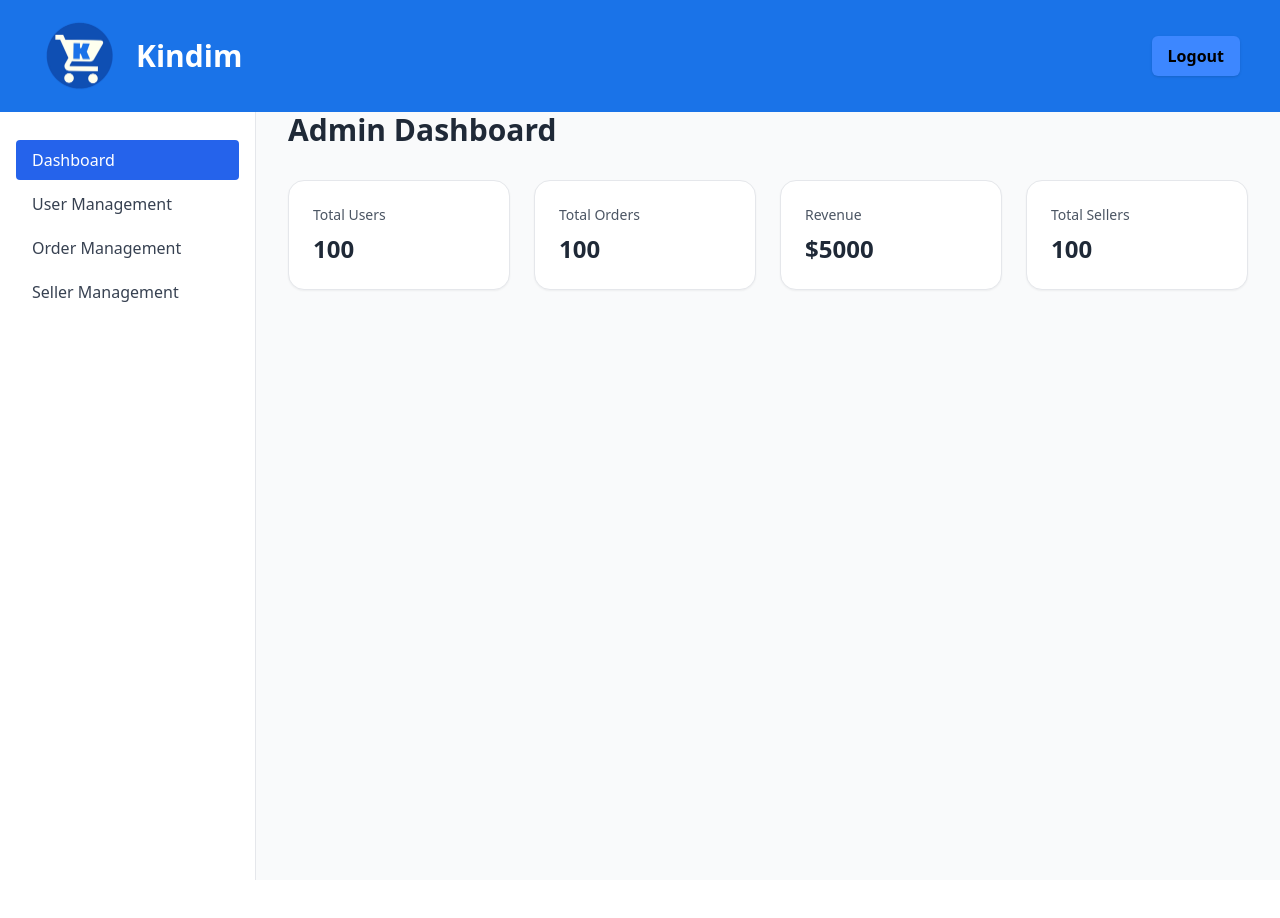
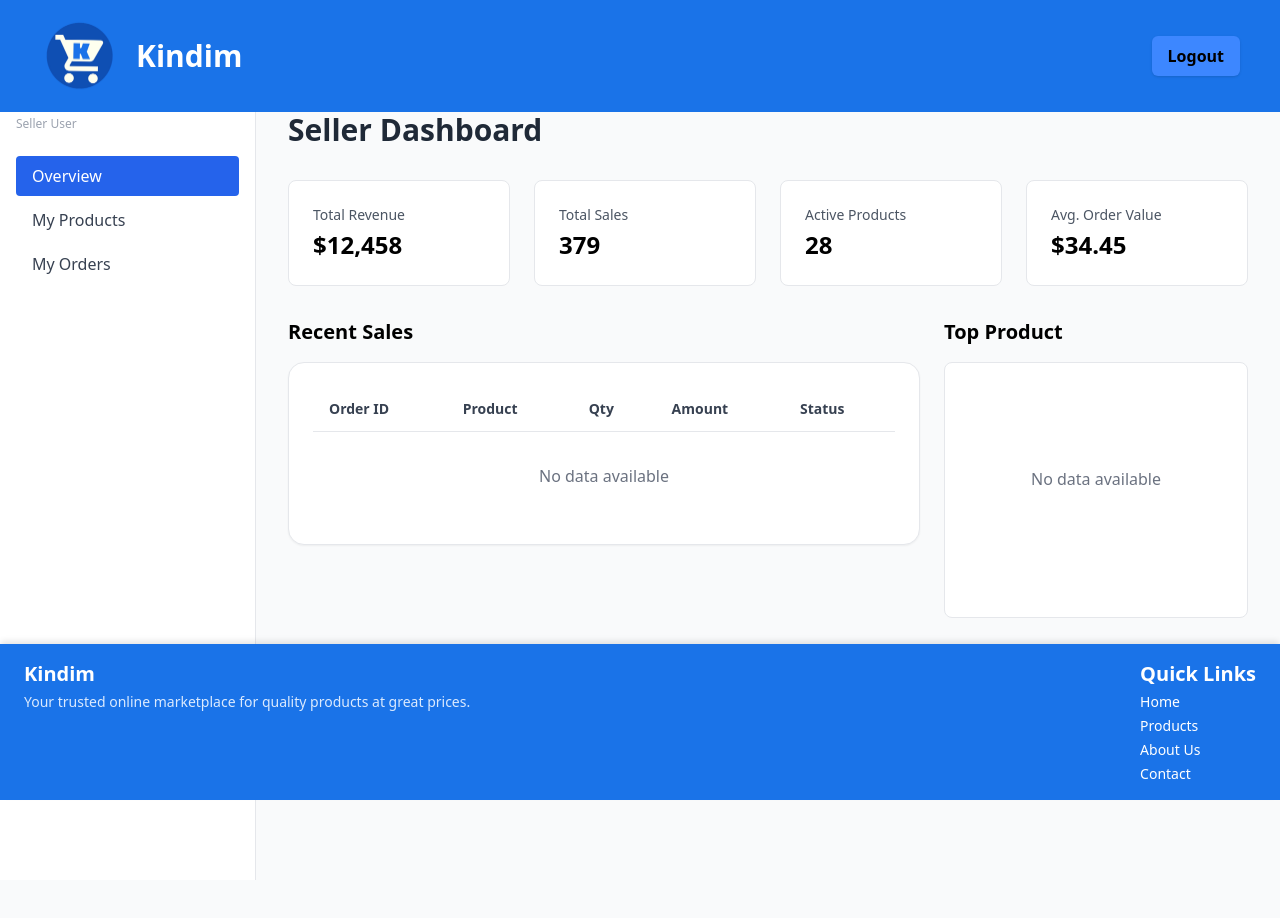
Before and after one commit to Krijal012/Kindim_37B, a React (Vite) app in the folder client/: page / in a window 1280 px wide. Before the commit the page ends 880 px from the top, so only its background shows below. Built offline with nearby package versions, Linux system fonts and the light colour scheme.

Commit message:
added sellerdashboard

```diff
--- a/client/src/App.jsx
+++ b/client/src/App.jsx
@@ -1,10 +1,13 @@
 import { useState, useEffect } from "react";
 // import PublicRoutes from "./routes/PublicRoutes";
 // import PrivateRoutes from "./routes/PrivateRoutes";
-import { AdminDashboard } from "./pages/private/Admindashboard";
+// import { AdminDashboard } from "./pages/private/Admindashboard";
+import { SellerDashboard } from "./pages/private/Sellerdashboard";
+// import { RewardDashboard } from "./pages/private/RewardDashboard";
+
 
 function App() {
-   return <AdminDashboard />;
+   return <SellerDashboard />;
 };
 
 export default App;
--- /dev/null
+++ b/client/src/components/datatable.jsx
@@ -0,0 +1,38 @@
+export function DataTable({ columns, data, emptyMessage = "No data available" }) {
+    return (
+        <div className="bg-white rounded-2xl p-6 shadow-sm border border-gray-200">
+            <div className="overflow-x-auto">
+                <table className="w-full">
+                    <thead>
+                        <tr className="border-b border-gray-200">
+                            {columns.map((column, index) => (
+                                <th key={index} className="text-left py-3 px-4 text-sm font-semibold text-gray-700">
+                                    {column}
+                                </th>
+                            ))}
+                        </tr>
+                    </thead>
+                    <tbody>
+                        {data.length === 0 ? (
+                            <tr>
+                                <td colSpan={columns.length} className="text-center py-8 text-gray-500">
+                                    {emptyMessage}
+                                </td>
+                            </tr>
+                        ) : (
+                            data.map((row, index) => (
+                                <tr key={index} className="border-b border-gray-100 hover:bg-gray-50">
+                                    {Object.values(row).map((cell, cellIndex) => (
+                                        <td key={cellIndex} className="py-3 px-4 text-sm text-gray-700">
+                                            {cell}
+                                        </td>
+                                    ))}
+                                </tr>
+                            ))
+                        )}
+                    </tbody>
+                </table>
+            </div>
+        </div>
+    );
+}
--- /dev/null
+++ b/client/src/pages/private/Sellerdashboard.jsx
@@ -0,0 +1,61 @@
+import {useState} from 'react';
+import Header from '../../components/header';
+import Footer from '../../components/footer';
+import { DashboardSidebar } from '../../components/dashboardsidebar';
+import { DataTable } from '../../components/datatable';
+
+export function SellerDashboard() {
+    const recentSalesColumns = ['Order ID', 'Product', 'Qty', 'Amount', 'Status'];
+    const recentSalesData = [];
+    const [activeMenu, setActiveMenu] = useState('overview');
+
+
+    return (
+        <div className="bg-gray-50 min-h-screen">
+            <Header />
+            <div className="flex pt-20">
+                <DashboardSidebar userType="seller" activeMenu={activeMenu} onMenuClick={setActiveMenu}/>
+
+                <div className="flex-1 p-8">
+                    <h1 className="text-3xl font-bold text-gray-800 mb-8">Seller Dashboard</h1>
+
+                    {/* Stats Cards */}
+                    <div className="grid grid-cols-1 md:grid-cols-2 lg:grid-cols-4 gap-6 mb-8">
+                        <div className="bg-white rounded-lg p-6 border border-gray-200">
+                            <p className="text-sm text-gray-600 mb-1">Total Revenue</p>
+                            <p className="text-2xl font-bold">$12,458</p>
+                        </div>
+                        <div className="bg-white rounded-lg p-6 border border-gray-200">
+                            <p className="text-sm text-gray-600 mb-1">Total Sales</p>
+                            <p className="text-2xl font-bold">379</p>
+                        </div>
+                        <div className="bg-white rounded-lg p-6 border border-gray-200">
+                            <p className="text-sm text-gray-600 mb-1">Active Products</p>
+                            <p className="text-2xl font-bold">28</p>
+                        </div>
+                        <div className="bg-white rounded-lg p-6 border border-gray-200">
+                            <p className="text-sm text-gray-600 mb-1">Avg. Order Value</p>
+                            <p className="text-2xl font-bold">$34.45</p>
+                        </div>
+                    </div>
+
+                    {/* Recent Sales and Top Product */}
+                    <div className="grid grid-cols-1 lg:grid-cols-3 gap-6">
+                        <div className="lg:col-span-2">
+                            <h2 className="text-xl font-bold mb-4">Recent Sales</h2>
+                            <DataTable columns={recentSalesColumns} data={recentSalesData} />
+                        </div>
+
+                        <div>
+                            <h2 className="text-xl font-bold mb-4">Top Product</h2>
+                            <div className="bg-white rounded-lg p-6 border border-gray-200 h-64">
+                                <p className="text-gray-500 text-center mt-20">No data available</p>
+                            </div>
+                        </div>
+                    </div>
+                </div>
+            </div>
+            <Footer />
+        </div>
+    );
+}
```
